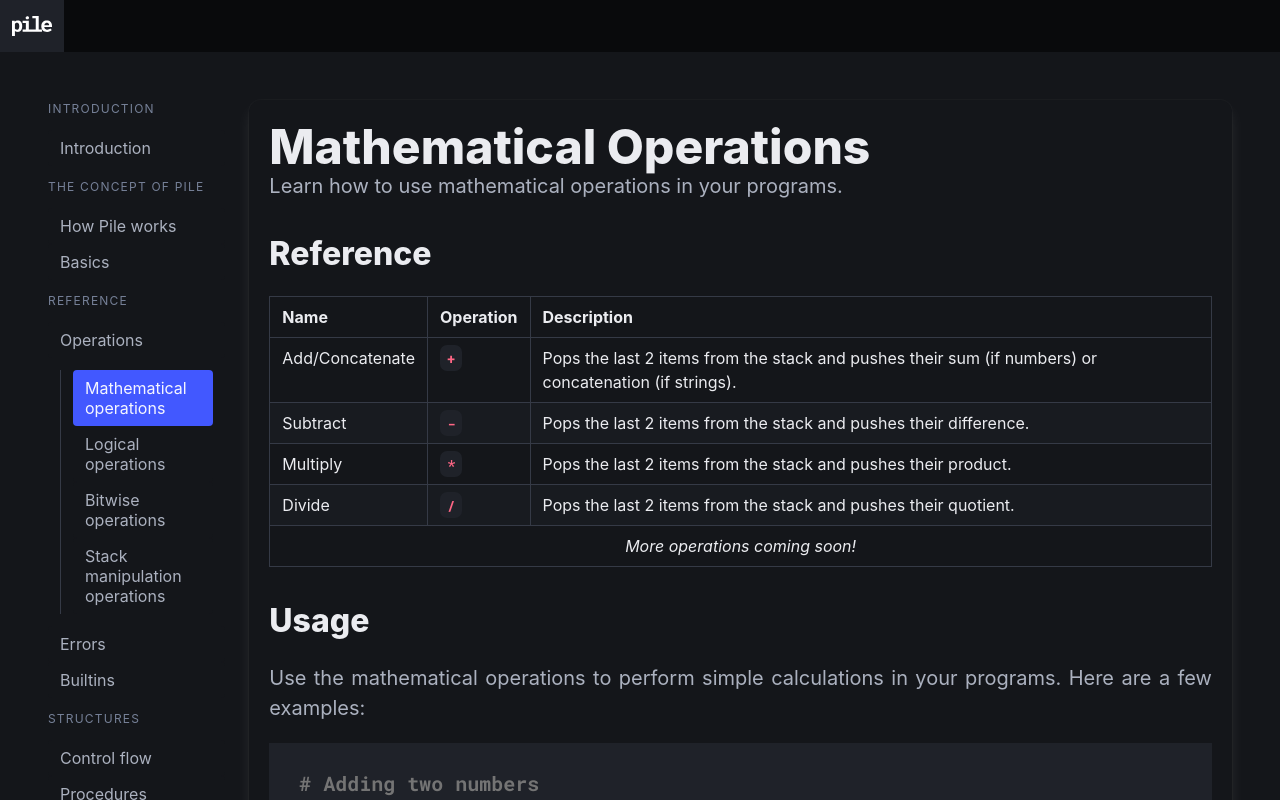
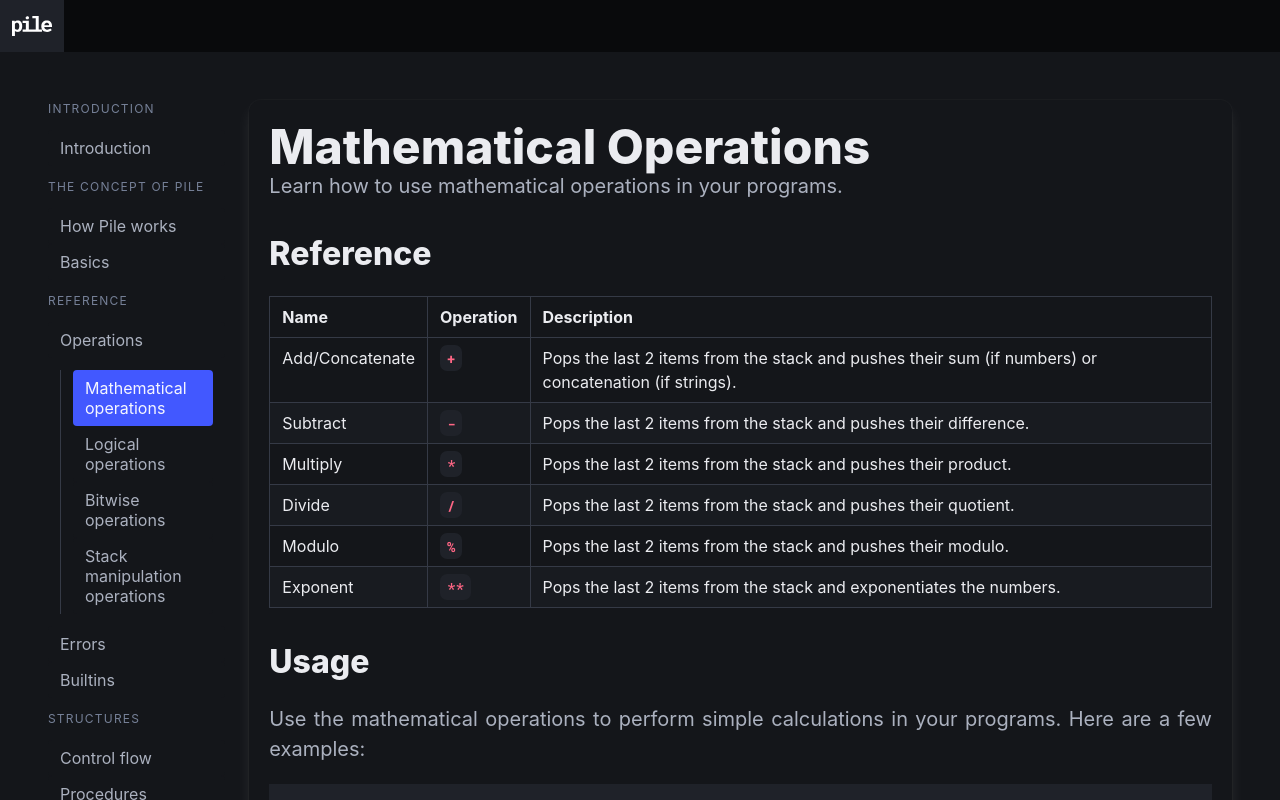
Before and after one commit to marc-dantas/pile-online, a Next.js app: page /docs/math in a window 1280 px wide. Shown: the top 800 px of the page. Built offline with nearby package versions, Linux system fonts and the light colour scheme.

Commit message:
Added changes according to changes on the language and a hotfix

```diff
--- a/src/app/docs/bitwise/page.tsx
+++ b/src/app/docs/bitwise/page.tsx
@@ -35,7 +35,7 @@ export default function Docs() {
                     </tr>
                     <tr>
                         <td>NOT</td>
-                        <td><code>!</code></td>
+                        <td><code>~</code></td>
                         <td>
                             Pops the top number from the stack and pushes its bitwise NOT.
                         </td>
@@ -70,7 +70,7 @@ export default function Docs() {
                 <N x="4" /> <N x="1" /> <Op x="|" /> <C x="# The stack now contains: 5" /><br />
                 <br />
                 <C x="# Performing a bitwise NOT" /><br />
-                <N x="5" /> <Op x="!" /> <C x="# The stack now contains: -6 (two's complement)" /><br />
+                <N x="5" /> <Op x="~" /> <C x="# The stack now contains: -6 (two's complement)" /><br />
                 <br />
                 <C x="# Shifting bits left" /><br />
                 <C x="# Remember about LIFO, the order is reversed, it is 3 << 2 and not 2 << 3" /><br />
--- a/src/app/docs/error/page.tsx
+++ b/src/app/docs/error/page.tsx
@@ -157,7 +157,7 @@ export default function Docs() {
             <P>Stack Underflow is thrown when the interpreter tries to execute an operation but the stack doesn&apos;t contain enough values on top for the operation.</P>
             <P>Here&apos;s a simple code example:</P>
             <Code>
-                <N x="1 2 3"/> <Op x="+ + + dump"/><br />
+                <N x="1 2 3"/> <Op x="+ + + trace"/><br />
                 <C x="#         ^ this operation only gets 6, there&apos;s no second value :\" /><br />
             </Code>
             <P>Output:</P>
--- a/src/app/docs/math/page.tsx
+++ b/src/app/docs/math/page.tsx
@@ -43,9 +43,14 @@ export default function Docs() {
                         <td>Pops the last 2 items from the stack and pushes their quotient.</td>
                     </tr>
                     <tr>
-                        <td colSpan={4} className="has-text-centered">
-                            <em>More operations coming soon!</em>
-                        </td>
+                        <td>Modulo</td>
+                        <td><code>%</code></td>
+                        <td>Pops the last 2 items from the stack and pushes their modulo.</td>
+                    </tr>
+                    <tr>
+                        <td>Exponent</td>
+                        <td><code>**</code></td>
+                        <td>Pops the last 2 items from the stack and exponentiates the numbers.</td>
                     </tr>
                 </tbody>
             </Table>
```
Also changed, not shown: src/app/docs/basics/page.tsx (+5 -5 lines), src/app/docs/controlflow/page.tsx (+4 -4 lines).
